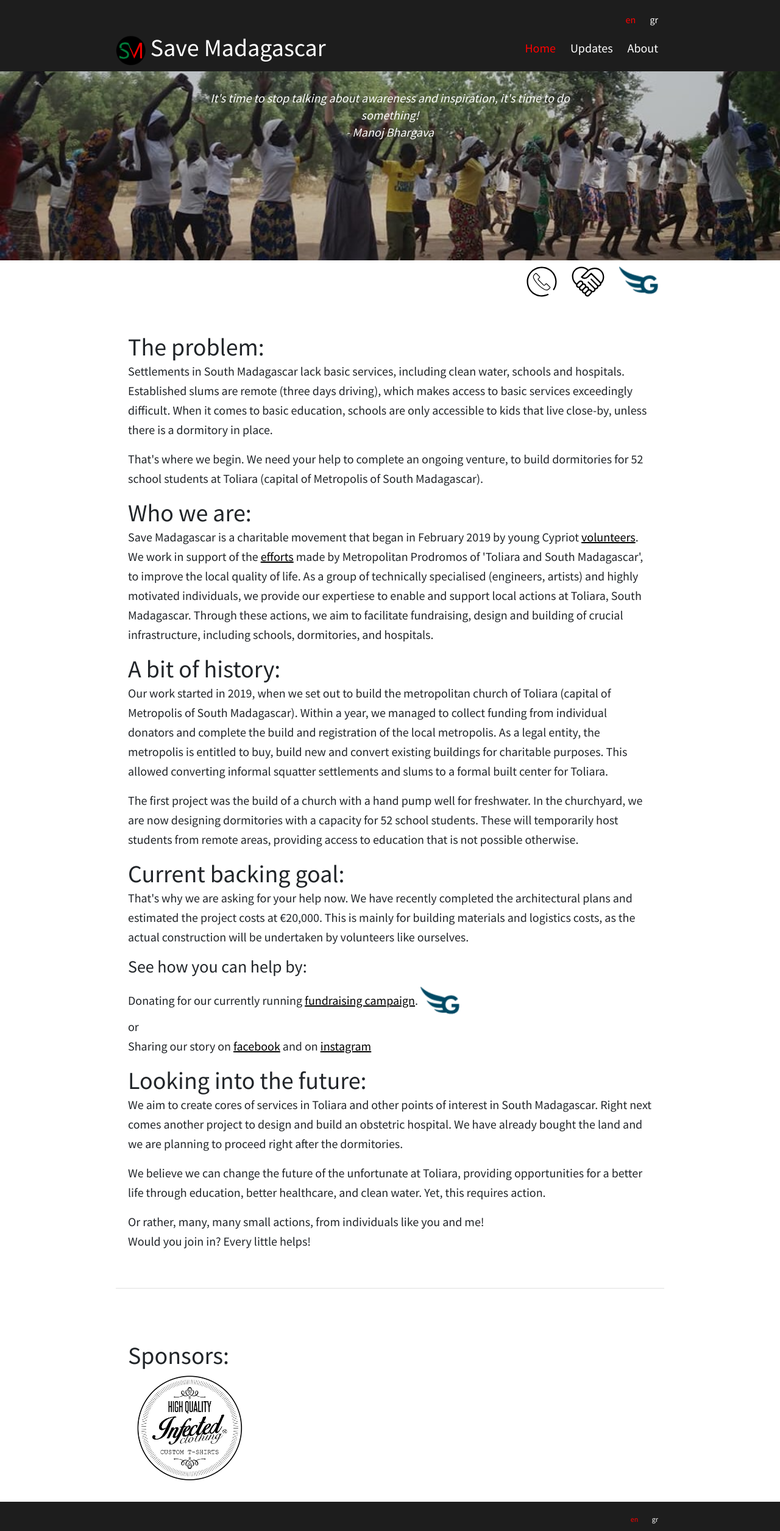
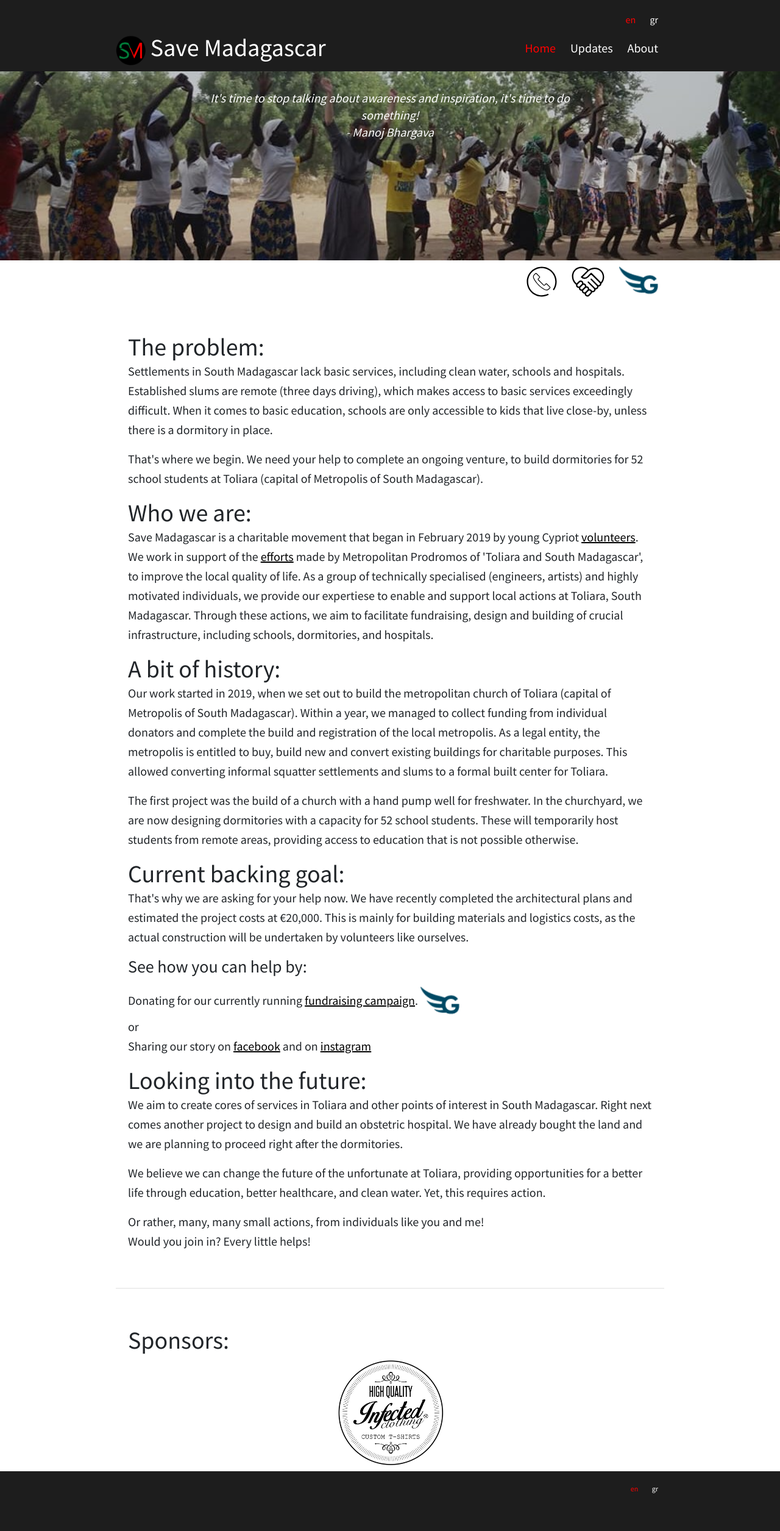
Before and after one commit to at07cm1/smadagascar_site, a Jekyll site: the page built from index_en.html, in a window 1280 px wide. Shown: the whole page at 61% size. Built offline with Jekyll 4.4.1, drawn with Linux system fonts in a browser that asks for light colours; after the commit the page ends 2461 px from its top, so only the background shows below that.

Commit message:
Sponsors layout

```diff
--- a/index_en.html
+++ b/index_en.html
@@ -35,8 +35,10 @@ fb_description: "Save Madagascar is a charitable movement, striving to improve t
 </div>
 <hr>
 <div class="container">
-	<div class="blog-posts spacing">
+	<!-- <div class="blog-posts spacing"> -->
 		<h1>Sponsors:</h1>
+		<center>
 		<a href="https://www.instagram.com/infectedclothing_cy/?hl=en" target="_blank"><img class="rounded-img" src="/media/sponsors/infected_clothing_logo.png" width="200"></a>
-	</div>
+		</center>
+	<!-- </div> -->
 </div>
```
